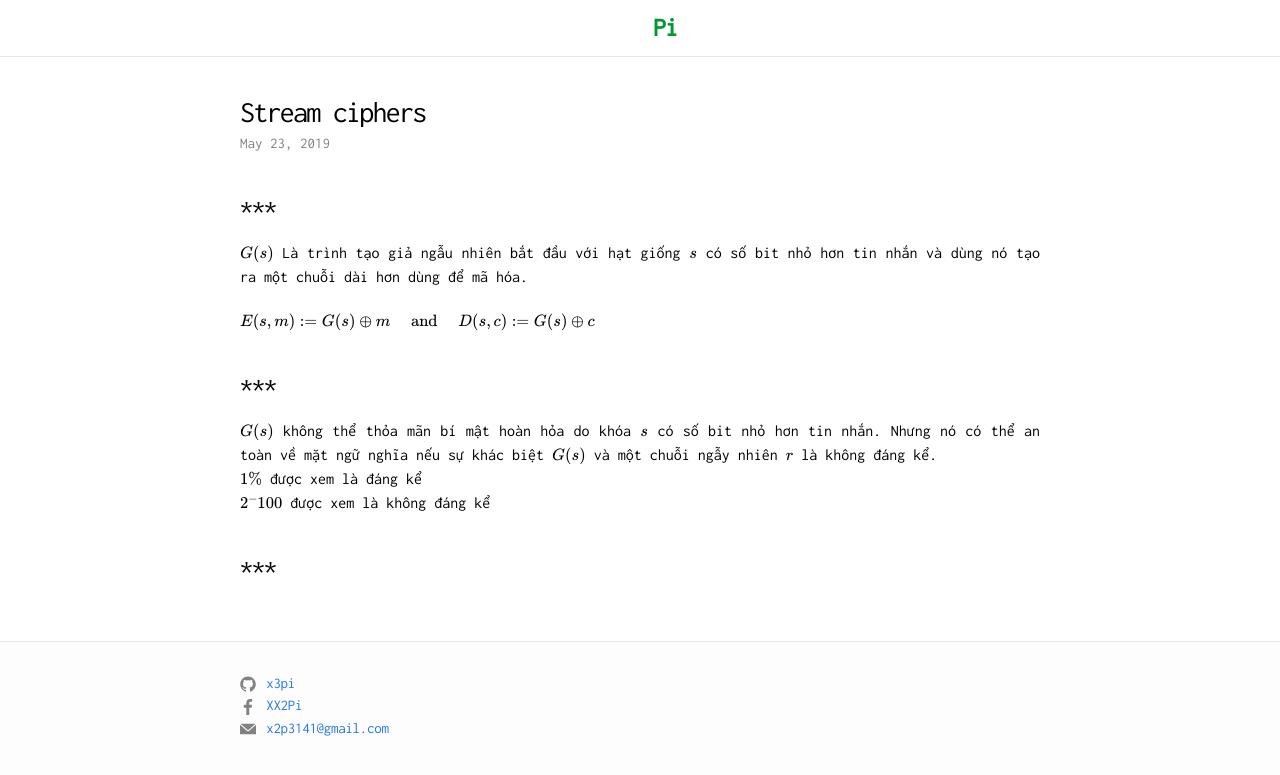
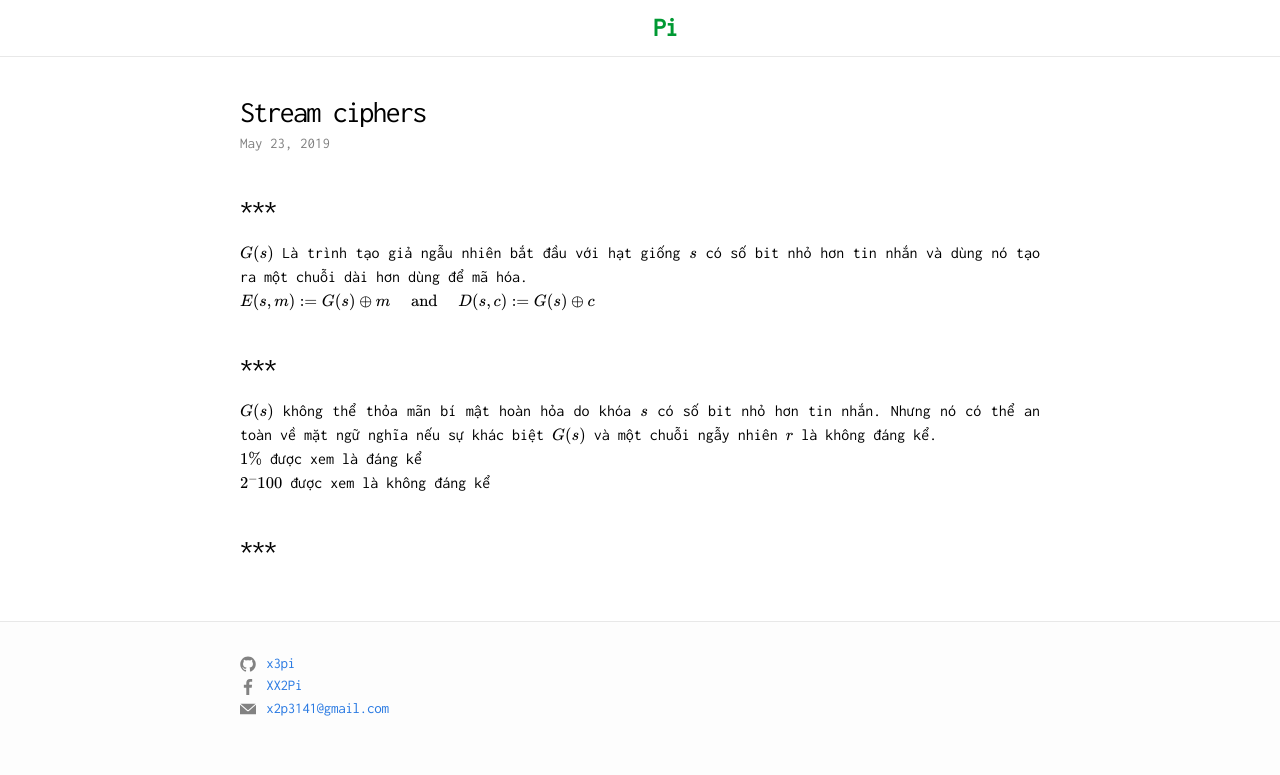
Before and after one commit to x3pi/x3pi.github.io, a Jekyll site: the page built from BonehShoup/chapter-3.md, in a window 1280 px wide. Shown: the top 775 px of the page. Built offline with Jekyll 4.4.1, drawn with Linux system fonts in a browser that asks for light colours; nearby versions of some CDN libraries; formulas are drawn with MathJax 3; comment, search, counter and statistics services are not loaded.

Commit message:
Fix linebreak

```diff
--- a/BonehShoup/chapter-3.md
+++ b/BonehShoup/chapter-3.md
@@ -13,13 +13,12 @@ tags:
 ### ***
 
 $G(s)$ Là trình tạo giả ngẫu nhiên bắt đầu với hạt giống $s$ có số bit nhỏ hơn tin nhắn và dùng nó tạo ra một chuỗi dài hơn dùng để mã hóa.
-
 $E(s, m) :=G(s) \oplus m \quad \text { and } \quad D(s, c) :=G(s) \oplus c$
 
 ### ***
 
-$G(s)$ không thể thỏa mãn bí mật hoàn hỏa do khóa $s$ có số bit nhỏ hơn tin nhắn. Nhưng nó có thể an toàn về mặt ngữ nghĩa nếu sự khác biệt $G(s)$ và một chuỗi ngẫy nhiên $r$ là không đáng kể.\
-$1 \%$ được xem là đáng kể\
+$G(s)$ không thể thỏa mãn bí mật hoàn hỏa do khóa $s$ có số bit nhỏ hơn tin nhắn. Nhưng nó có thể an toàn về mặt ngữ nghĩa nếu sự khác biệt $G(s)$ và một chuỗi ngẫy nhiên $r$ là không đáng kể.
+$1 \%$ được xem là đáng kể
 $2^-100$ được xem là không đáng kể
 
 ### ***
```
